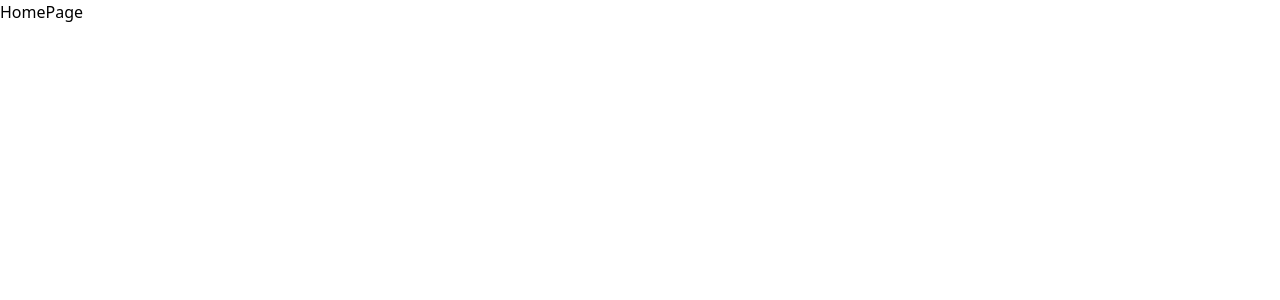
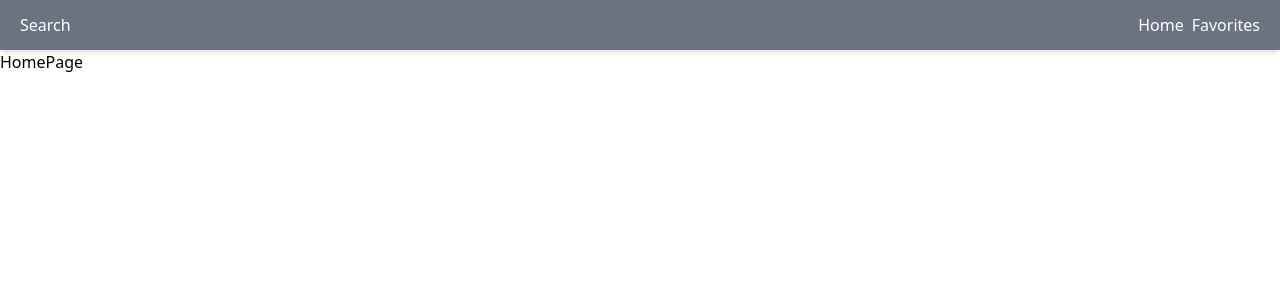
Before and after one commit to vadymfrlv/githubsearch, a React (Vite) app: page / in a window 1280 px wide. Shown: the top 300 px of the page. Built offline with nearby package versions, Linux system fonts and the light colour scheme.

Commit message:
WORK:
- navigation

```diff
--- a/src/App.tsx
+++ b/src/App.tsx
@@ -2,13 +2,18 @@ import { Route, Routes } from 'react-router-dom';
 
 import { HomePage } from './pages/HomePage';
 import { FavoritesPage } from './pages/FavoritesPage';
+import { Navigation } from './components/Navigation';
 
 function App() {
   return (
-    <Routes>
-      <Route path="/" element={<HomePage />} />
-      <Route path="/favorites" element={<FavoritesPage />} />
-    </Routes>
+    <>
+      <Navigation />
+
+      <Routes>
+        <Route path="/" element={<HomePage />} />
+        <Route path="/favorites" element={<FavoritesPage />} />
+      </Routes>
+    </>
   );
 }
 
--- /dev/null
+++ b/src/components/Navigation.tsx
@@ -0,0 +1,17 @@
+import React from 'react';
+import { Link } from 'react-router-dom';
+
+export const Navigation = () => {
+  return (
+    <nav className="flex justify-between items-center h-[50px] px-5 shadow-md bg-gray-500 text-white">
+      <h2>Search</h2>
+
+      <span>
+        <Link to={'/'} className="mr-2">
+          Home
+        </Link>
+        <Link to={'/favorites'}>Favorites</Link>
+      </span>
+    </nav>
+  );
+};
--- a/tailwind.config.js
+++ b/tailwind.config.cjs
@@ -1,6 +1,6 @@
 /** @type {import('tailwindcss').Config} */
 export default {
-  content: ['./index.html', './src/**/*.{js,ts,jsx,tsx}'],
+  content: ['./index.html', './src/**/*.{js,ts,jsx,tsx}', './src/style/global.css'],
   theme: {
     extend: {},
   },
```
